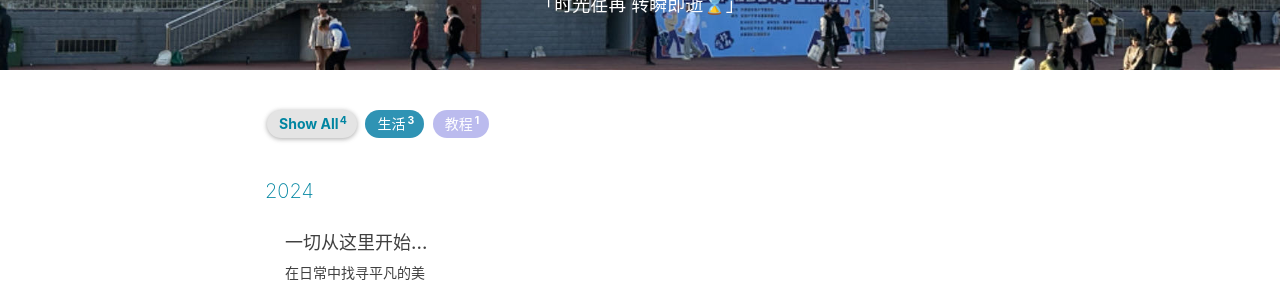
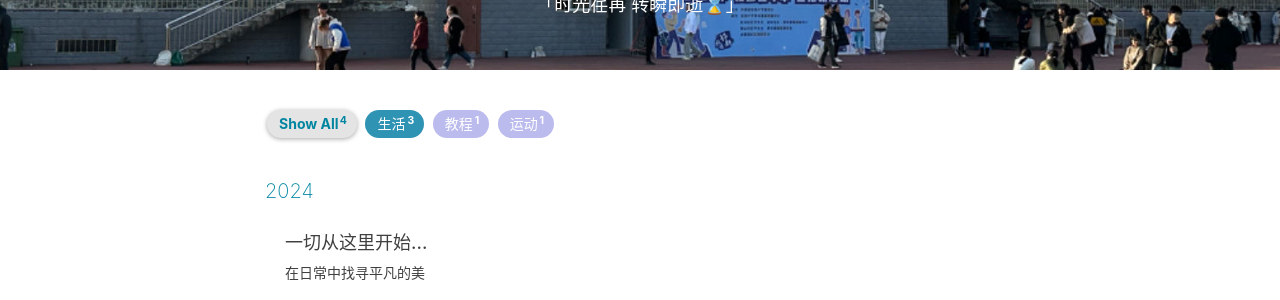
Before and after one commit to MasterKe2003/blog, a Jekyll site: the page built from archive.html, in a window 1280 px wide. Shown: the part 158-458 px from the top of the page. Built offline with Jekyll 4.4.1, drawn with Linux system fonts in a browser that asks for light colours; nearby versions of some CDN libraries; comment, search, counter and statistics services are not loaded.

Commit message:
Update 2024-06-29-run.md

```diff
--- a/_posts/2024-06-29-run.md
+++ b/_posts/2024-06-29-run.md
@@ -5,14 +5,11 @@ subtitle:   "一整天的毛毛细雨"
 date:       2024-06-28 20:18:00
 author:     "MasterKe"
 header-img: ""
-tags:
-    - 生活
+tags: [生活,运动]
 ---
 
 > 今天的毛毛雨有点舒服
 
-##
-
 ![5KM](https://cdn.jsdelivr.net/gh/MasterKeee/picture/c0ad259331620d79fd67911b9cbc146.jpg)
 
 是不是下雨天才能沉淀出好成绩😄
```
